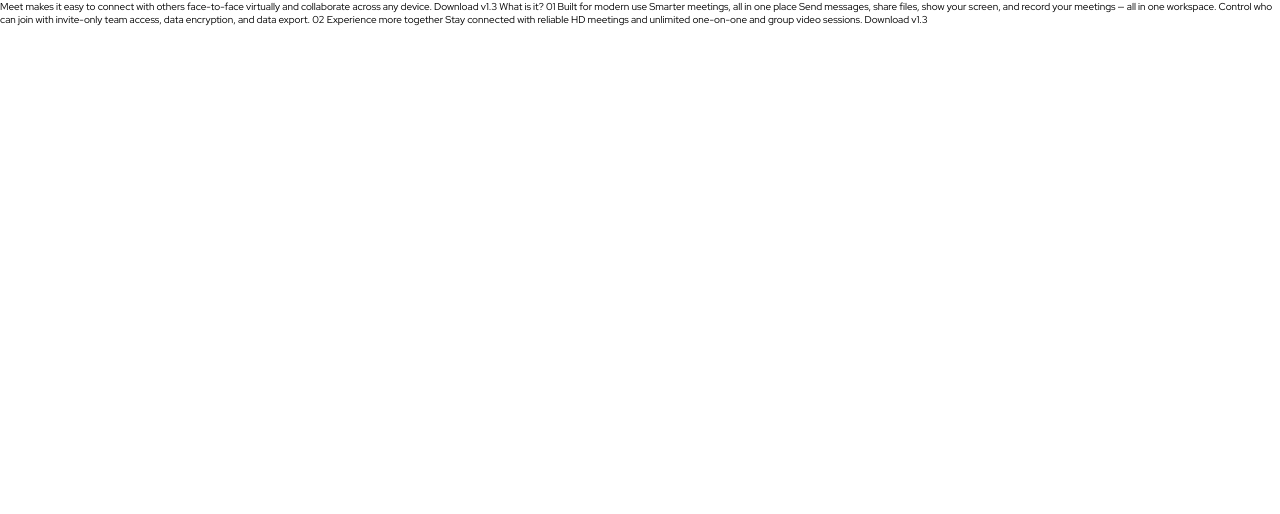
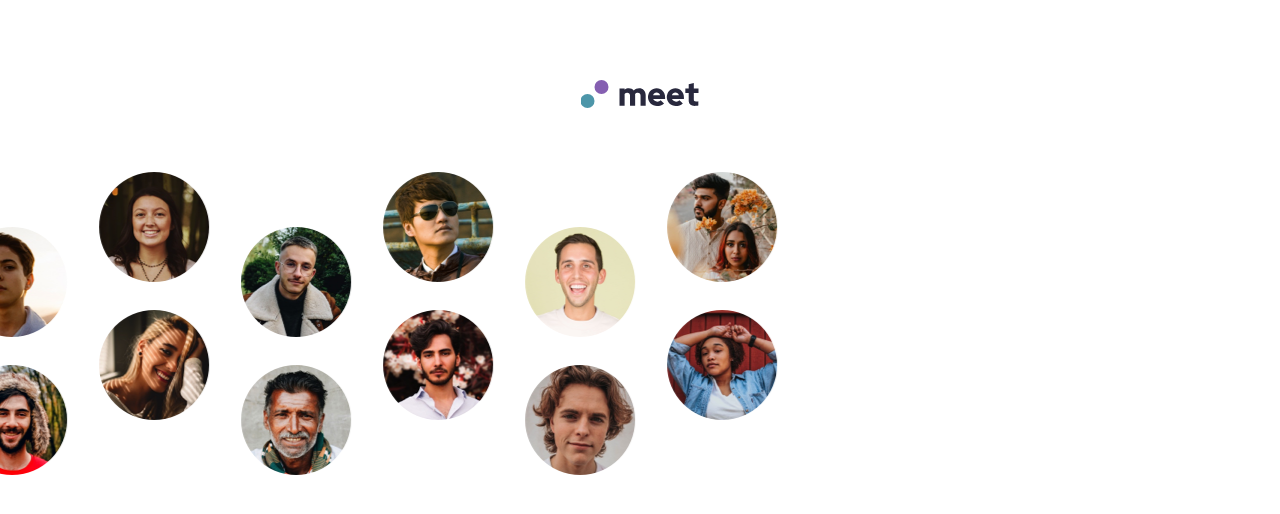
Before and after one commit to delroscol98/Meet-Landing-Page, a website: page index.html in a window 1280 px wide. Drawn offline with Linux system fonts and the light colour scheme.

Commit message:
header images added

```diff
--- a/index.html
+++ b/index.html
@@ -15,12 +15,22 @@
     <title>Frontend Mentor | Meet landing page</title>
   </head>
   <body>
-    Meet makes it easy to connect with others face-to-face virtually and
-    collaborate across any device. Download v1.3 What is it? 01 Built for modern
-    use Smarter meetings, all in one place Send messages, share files, show your
-    screen, and record your meetings — all in one workspace. Control who can
-    join with invite-only team access, data encryption, and data export. 02
-    Experience more together Stay connected with reliable HD meetings and
-    unlimited one-on-one and group video sessions. Download v1.3
+    <header class="header">
+      <img class="header__logo" src="./assets/logo.svg" alt="logo" />
+      <section class="header__hero">
+        <section class="header__hero--img-container">
+          <img
+            class="header__hero--img"
+            src="./assets/desktop/image-hero-left.png"
+            alt="hero image left"
+          />
+          <img
+            class="header__hero--img"
+            src="./assets/desktop/image-hero-right.png"
+            alt="hero image right"
+          />
+        </section>
+      </section>
+    </header>
   </body>
 </html>
--- /dev/null
+++ b/sass/abstracts/mixins.scss
@@ -0,0 +1,5 @@
+@mixin centerHorizontal {
+  position: relative;
+  left: 50%;
+  transform: translate(-50%);
+}
--- a/sass/layout/header.scss
+++ b/sass/layout/header.scss
@@ -15,4 +15,23 @@
       margin-bottom: 6.1rem;
     }
   }
+
+  &__hero {
+    overflow: hidden;
+    &--img-container {
+      @include centerHorizontal;
+      width: 110%;
+      display: flex;
+      gap: 1.6rem;
+
+      @media screen and (min-width: $bp-tablet) {
+        width: 106.7%;
+        gap: 3.2rem;
+      }
+    }
+
+    &--img {
+      overflow: hidden;
+    }
+  }
 }
--- a/sass/main.scss
+++ b/sass/main.scss
@@ -1,6 +1,9 @@
 @import "abstracts/variables";
+@import "abstracts/mixins";
 
 @import "base/base";
 @import "base/typography";
 
 @import "components/button";
+
+@import "layout/header";
```
Also changed, not shown: css/style.css.
